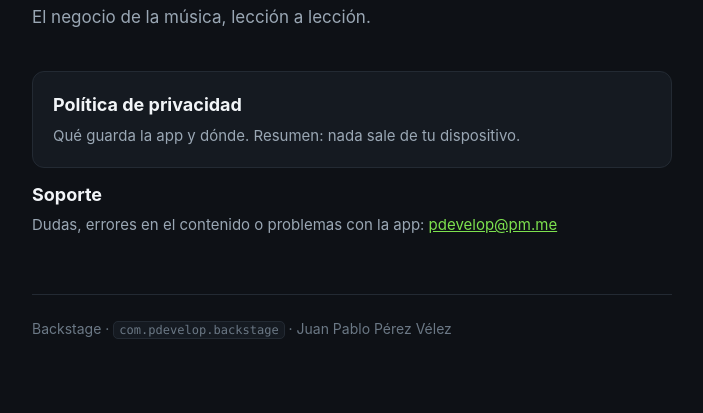
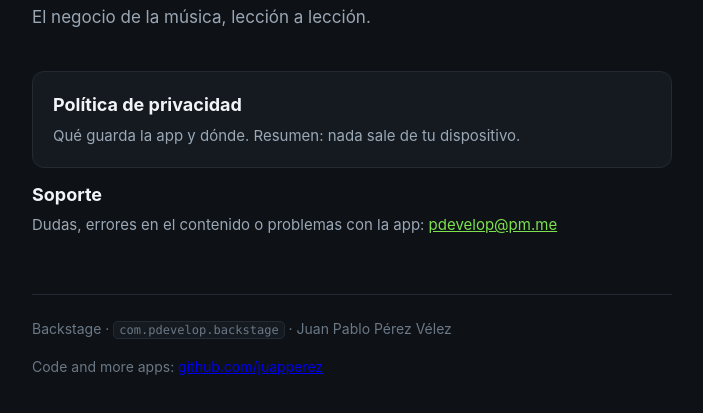
Before and after one commit to juapperez/backstage-legal, a plain HTML site: page index.html in a window 1280 px wide. Shown: the part 131-544 px from the top of the page, without its empty margins (288-991 px from the left). Drawn offline with Linux system fonts and the light colour scheme.

Commit message:
Footer: link to GitHub

```diff
--- a/index.html
+++ b/index.html
@@ -43,6 +43,7 @@
 </main>
 <footer>
   Backstage · <code>com.pdevelop.backstage</code> · Juan Pablo Pérez Vélez
+  <p class="gh">Code and more apps: <a href="https://github.com/juapperez">github.com/juapperez</a></p>
 </footer>
 </body>
 </html>
```
